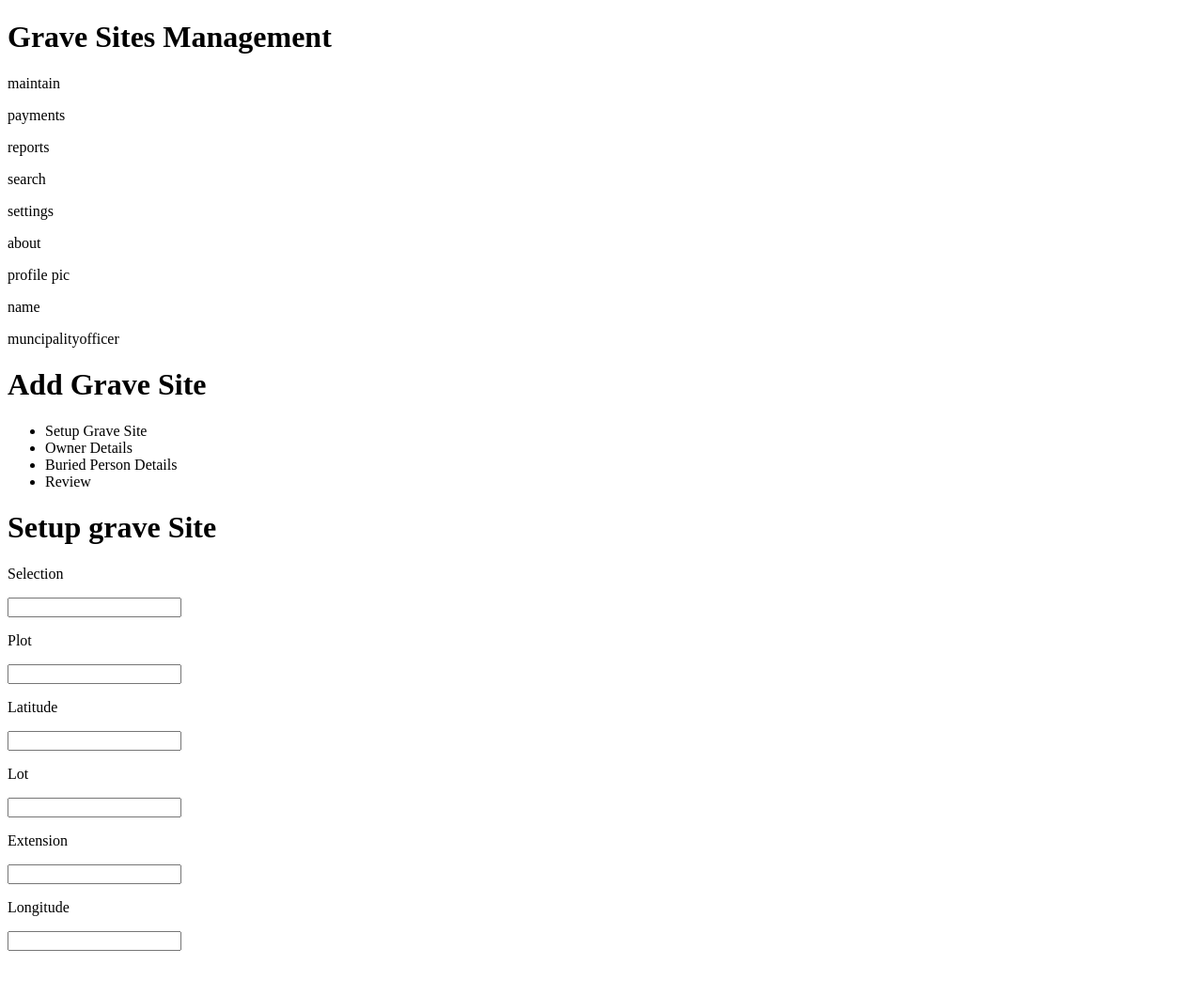
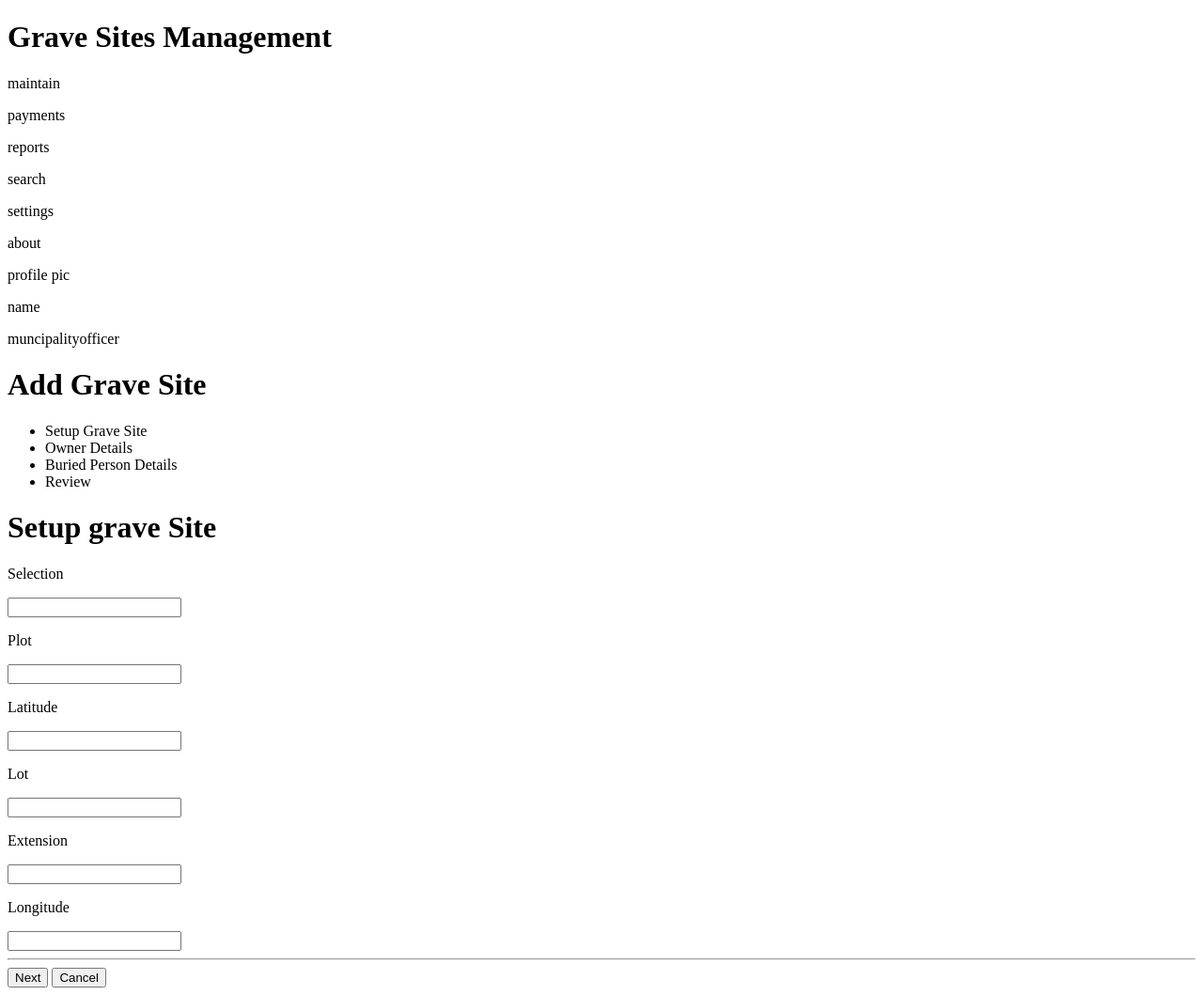
Before and after one commit to KoochieKun/Grave-sites-exercise, a plain HTML site: page index.html in a window 1280 px wide. Shown: the whole page at 94% size. Before the commit the page ends 1020 px from the top, so only its background shows below. Drawn offline with Linux system fonts and the light colour scheme.

Commit message:
add buttons

```diff
--- a/index.html
+++ b/index.html
@@ -51,8 +51,11 @@
             <input>
             <p>Longitude</p>
             <input>
-
-
+        </div>
+        <hr>
+        <div>
+            <button>Next</button>
+            <button>Cancel</button>
         </div>
     </div>
 </body>
```
